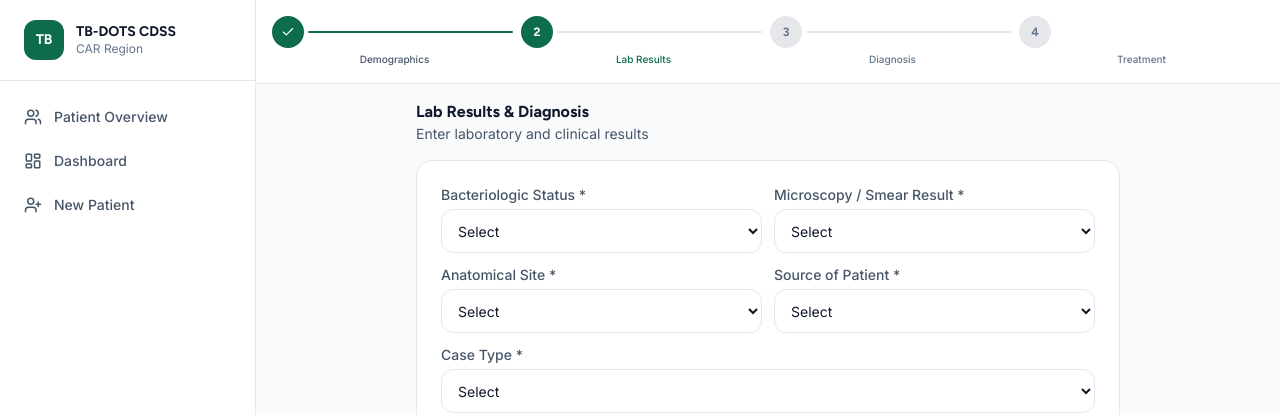
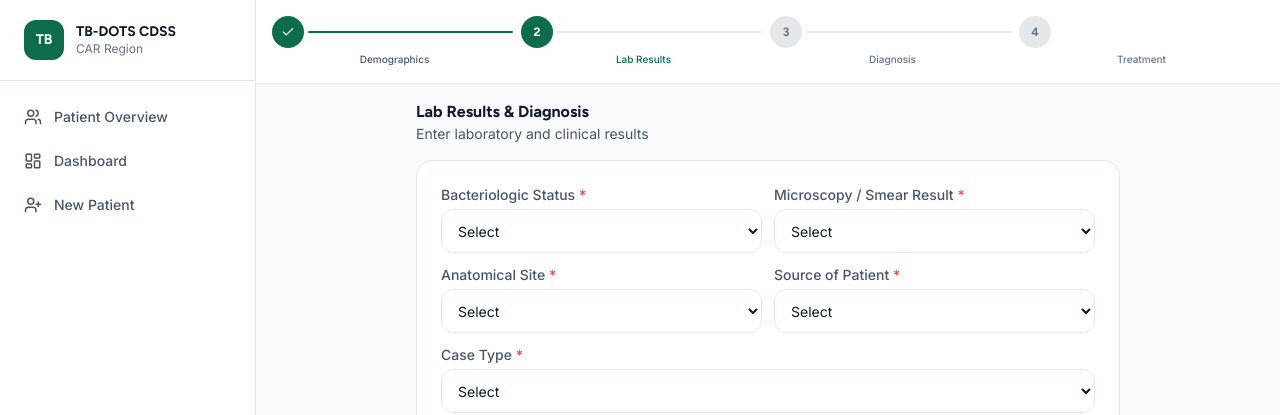
Before and after one commit to VladTemp27/TB-DOTS-CAR-CDSS, a React (Vite) app in the folder web-app/: page /patient/new/lab in a window 1280 px wide. Shown: the top 415 px of the page. Built offline with nearby package versions, Linux system fonts and the light colour scheme; what onnxruntime-web would draw is missing.

Commit message:
style: make required field asterisks red across intake forms

```diff
--- a/web-app/src/pages/PatientIntakeStep1.tsx
+++ b/web-app/src/pages/PatientIntakeStep1.tsx
@@ -57,13 +57,13 @@ export function PatientIntakeStep1() {
           <div className="bg-surface border border-border rounded-2xl p-4 lg:p-6 space-y-3">
             <div className="grid grid-cols-1 lg:grid-cols-2 gap-3">
               <div>
-                <label className={labelCls} htmlFor="name">Full Name *</label>
+                <label className={labelCls} htmlFor="name">Full Name <span className="text-red-500">*</span></label>
                 <input id="name" type="text" placeholder="Juan dela Cruz" value={name}
                   onChange={e => setName(e.target.value)}
                   className={inputCls} autoComplete="name" />
               </div>
               <div>
-                <label className={labelCls} htmlFor="age">Age *</label>
+                <label className={labelCls} htmlFor="age">Age <span className="text-red-500">*</span></label>
                 <input id="age" type="number" placeholder="35" value={age}
                   onChange={e => setAge(e.target.value)}
                   min={1} max={120} className={inputCls} />
@@ -72,7 +72,7 @@ export function PatientIntakeStep1() {
 
             <div className="grid grid-cols-1 lg:grid-cols-2 gap-3">
               <div>
-                <label className={labelCls} htmlFor="sex">Gender *</label>
+                <label className={labelCls} htmlFor="sex">Gender <span className="text-red-500">*</span></label>
                 <select id="sex" value={sex} onChange={e => setSex(e.target.value)} className={selectCls}>
                   <option value="">Select gender</option>
                   {sexChoices.map(s => <option key={s} value={s}>{s === 'M' ? 'Male' : 'Female'}</option>)}
@@ -90,7 +90,7 @@ export function PatientIntakeStep1() {
           {/* Registration & Location */}
           <div className="bg-surface border border-border rounded-2xl p-4 lg:p-6 space-y-3">
             <div>
-              <label className={labelCls} htmlFor="regGroup">Registration Group *</label>
+              <label className={labelCls} htmlFor="regGroup">Registration Group <span className="text-red-500">*</span></label>
               <select id="regGroup" value={registrationGroup} onChange={e => setRegistrationGroup(e.target.value)} className={selectCls}>
                 <option value="">Select group</option>
                 {regGroupChoices.map(g => <option key={g} value={g}>{g}</option>)}
@@ -99,7 +99,7 @@ export function PatientIntakeStep1() {
 
             <div className="grid grid-cols-1 lg:grid-cols-2 gap-3">
               <div>
-                <label className={labelCls} htmlFor="province">Province *</label>
+                <label className={labelCls} htmlFor="province">Province <span className="text-red-500">*</span></label>
                 <select id="province" value={province} onChange={e => setProvince(e.target.value)} className={selectCls}>
                   <option value="">Select province</option>
                   {provinceChoices.map(p => <option key={p} value={p}>{p}</option>)}
--- a/web-app/src/pages/PatientIntakeStep2.tsx
+++ b/web-app/src/pages/PatientIntakeStep2.tsx
@@ -114,14 +114,14 @@ export function PatientIntakeStep2() {
           <div className="bg-surface border border-border rounded-2xl p-4 lg:p-6 space-y-3">
             <div className="grid grid-cols-1 lg:grid-cols-2 gap-3">
               <div>
-                <label className={labelCls} htmlFor="bactStatus">Bacteriologic Status *</label>
+                <label className={labelCls} htmlFor="bactStatus">Bacteriologic Status <span className="text-red-500">*</span></label>
                 <select id="bactStatus" value={bacteriologicStatus} onChange={e => setBacteriologicStatus(e.target.value)} className={selectCls}>
                   <option value="">Select</option>
                   {bactChoices.map(v => <option key={v} value={v}>{v}</option>)}
                 </select>
               </div>
               <div>
-                <label className={labelCls} htmlFor="microResult">Microscopy / Smear Result *</label>
+                <label className={labelCls} htmlFor="microResult">Microscopy / Smear Result <span className="text-red-500">*</span></label>
                 <select id="microResult" value={microscopyResult} onChange={e => setMicroscopyResult(e.target.value)} className={selectCls}>
                   <option value="">Select</option>
                   {microChoices.map(v => <option key={v} value={v}>{v}</option>)}
@@ -131,14 +131,14 @@ export function PatientIntakeStep2() {
 
             <div className="grid grid-cols-1 lg:grid-cols-2 gap-3">
               <div>
-                <label className={labelCls} htmlFor="anatSite">Anatomical Site *</label>
+                <label className={labelCls} htmlFor="anatSite">Anatomical Site <span className="text-red-500">*</span></label>
                 <select id="anatSite" value={anatomicalSite} onChange={e => setAnatomicalSite(e.target.value)} className={selectCls}>
                   <option value="">Select</option>
                   {siteChoices.map(v => <option key={v} value={v}>{v === 'P' ? 'PTB (Pulmonary)' : 'EPTB (Extra-pulmonary)'}</option>)}
                 </select>
               </div>
               <div>
-                <label className={labelCls} htmlFor="source">Source of Patient *</label>
+                <label className={labelCls} htmlFor="source">Source of Patient <span className="text-red-500">*</span></label>
                 <select id="source" value={sourceOfPatient} onChange={e => setSourceOfPatient(e.target.value)} className={selectCls}>
                   <option value="">Select</option>
                   {sourceChoices.map(v => <option key={v} value={v}>{v}</option>)}
@@ -147,7 +147,7 @@ export function PatientIntakeStep2() {
             </div>
 
             <div>
-              <label className={labelCls} htmlFor="caseType">Case Type *</label>
+              <label className={labelCls} htmlFor="caseType">Case Type <span className="text-red-500">*</span></label>
               <select id="caseType" value={type} onChange={e => setType(e.target.value)} className={selectCls}>
                 <option value="">Select</option>
                 {typeChoices.map(v => <option key={v} value={v}>{v}</option>)}
--- a/web-app/src/pages/TreatmentSelection.tsx
+++ b/web-app/src/pages/TreatmentSelection.tsx
@@ -100,7 +100,7 @@ export function TreatmentSelection() {
           {/* Date input */}
           <div className="bg-surface border border-border rounded-2xl p-4 lg:p-5">
             <label className="block text-sm font-medium text-ink-secondary mb-2" htmlFor="startDate">
-              Treatment Start Date *
+              Treatment Start Date <span className="text-red-500">*</span>
             </label>
             <input
               id="startDate"
```
